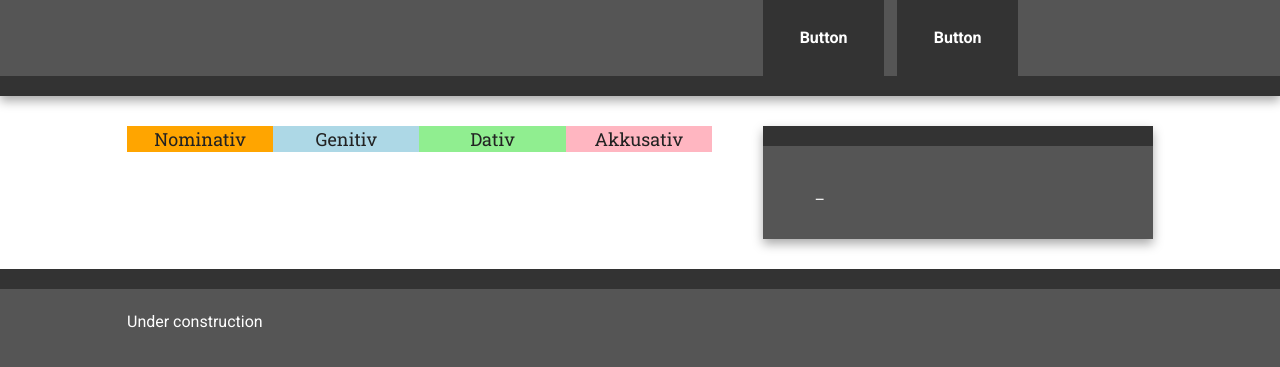
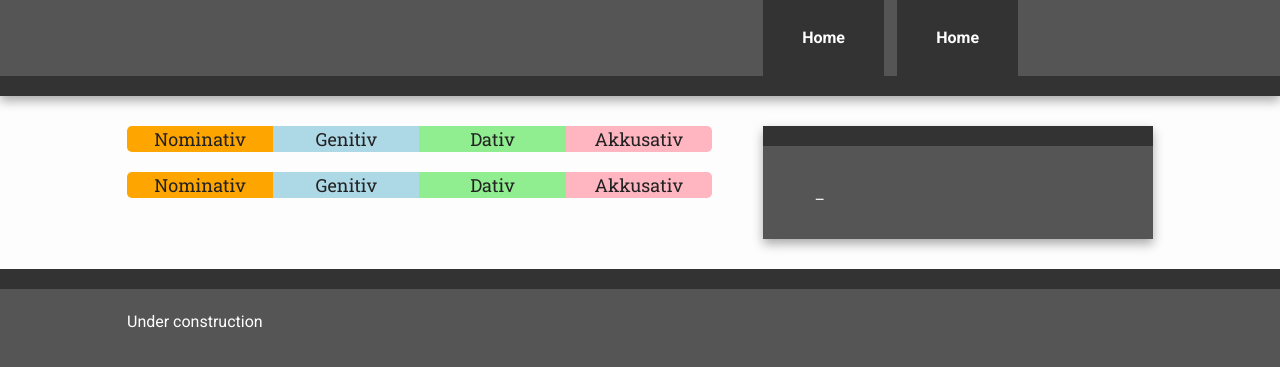
Before and after one commit to jh0ker/pronomen, a Django app: template site/pronomen_app/templates/pronomen_app/detail.html in a window 1280 px wide. Shown: the top 367 px of the page. Run offline with Django 3.2, Linux system fonts and the light colour scheme; the template is opened without the code that fills it, so the values that code supplies are empty; some libraries are stand-ins or nearby versions.

Commit message:
more styling

```diff
--- a/site/pronomen_app/static/pronomen_app/css/main.css
+++ b/site/pronomen_app/static/pronomen_app/css/main.css
@@ -4,6 +4,7 @@ html {
     color: #222;
     font-size: 1em;
     line-height: 1.4;
+    background-color: #fdfdfd;
 }
 
 ::-moz-selection {
@@ -196,6 +197,11 @@ aside a:visited {
 .pronoun {
     background-color: #fcd9ca;
     padding: 15px;
+
+    border-radius: 5px 5px 0 0;
+    -moz-border-radius: 5px 5px 0 0;
+    -webkit-border-radius: 5px 5px 0 0;
+    border: 0 solid #000000;
 }
 
 .pronoun h2, .pronoun h3, .pronoun h4,
@@ -207,6 +213,12 @@ aside a:visited {
 .cases {
     text-align: center;
     margin-bottom: 10px;
+
+    border-radius: 0 0 5px 5px;
+    -moz-border-radius: 0 0 5px 5px;
+    -webkit-border-radius: 0 0 5px 5px;
+    overflow: hidden;
+    border: 0 solid #000000;
 }
 
 .cases-header {
@@ -214,6 +226,19 @@ aside a:visited {
     font-size: 18px;
     font-weight: 500;
     overflow: hidden;
+    margin-bottom: 20px;
+
+    border-radius: 5px;
+    -moz-border-radius: 5px;
+    -webkit-border-radius: 5px;
+    border: 0 solid #000000;
+}
+
+.by-genus {
+    border-radius: 5px;
+    -moz-border-radius: 5px;
+    -webkit-border-radius: 5px;
+    border: 0 solid #000000;
 }
 
 .case {
@@ -240,6 +265,10 @@ aside a:visited {
 
 .genus {
     display: block;
+    border-radius: 5px 5px 0 0;
+    -moz-border-radius: 5px 5px 0 0;
+    -webkit-border-radius: 5px 5px 0 0;
+    border: 0 solid #000000;
 }
 
 .maskulinum {
--- a/site/pronomen_app/templates/pronomen_app/base.html
+++ b/site/pronomen_app/templates/pronomen_app/base.html
@@ -29,8 +29,8 @@
                 <h1 class="title">{% block page_title %}{% endblock %}</h1>
                 <nav>
                     <ul>
-                        {% block nav_add %}<li><a href="/">Button</a></li>{% endblock %}
-                        {% block nav_home %}<li><a href="/">Button</a></li>{% endblock %}
+                        {% block nav_add %}<li><a href="/">Home</a></li>{% endblock %}
+                        {% block nav_home %}<li><a href="/">Home</a></li>{% endblock %}
                     </ul>
                 </nav>
             </header>
--- a/site/pronomen_app/templates/pronomen_app/detail.html
+++ b/site/pronomen_app/templates/pronomen_app/detail.html
@@ -16,7 +16,7 @@
     </div>
 
     {% for type in pronoun.children %}
-    <header class="clearfix pronoun">
+    <header class="clearfix pronoun {% if type.type == 'possessiv' %} by-genus {% endif %}">
         <h2>{{ type.text }} – {{ type.metadata.name }}</h2>
         <h4>{{ type.phonetic }}</h4>
 
@@ -26,12 +26,15 @@
     </header>
 
     {% if type.type == 'possessiv' %}
-    <div class="cases cases-header clearfix">
+    <!-- <div class="cases cases-header clearfix">
         <div class="case nominativ">Nominativ</div>
         <div class="case genitiv">Genitiv</div>
         <div class="case dativ">Dativ</div>
         <div class="case akkusativ">Akkusativ</div>
-    </div>
+    </div> -->
+    <section>
+        <div class="cases clearfix"></div>
+    </section>
     {% endif %}
 
     <section>
@@ -67,6 +70,13 @@
     </section>
     {% endfor %}
 
+    <div class="cases cases-header clearfix">
+        <div class="case nominativ">Nominativ</div>
+        <div class="case genitiv">Genitiv</div>
+        <div class="case dativ">Dativ</div>
+        <div class="case akkusativ">Akkusativ</div>
+    </div>
+
 </article>
 
 <aside>
```
